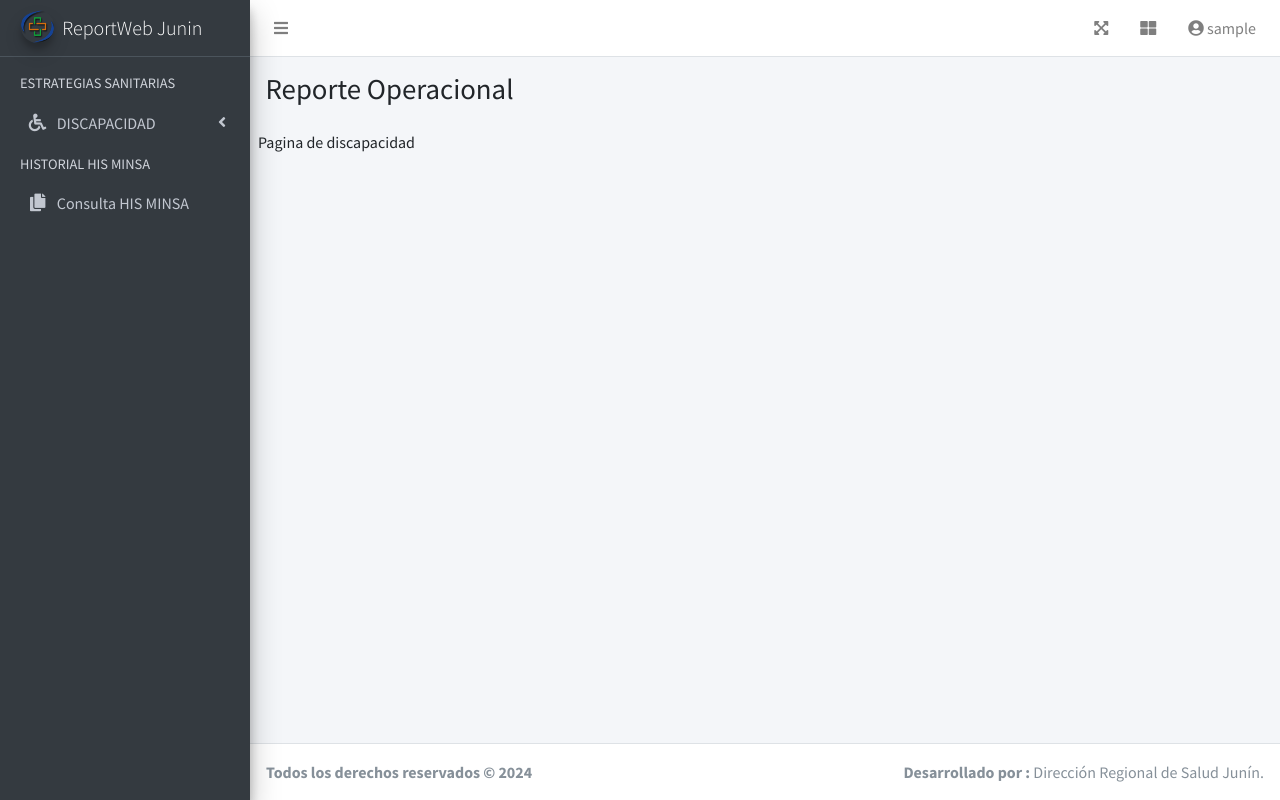
After one commit to veronny/padron_nominal_django, a Django app: page /operacional/ in a window 1280 px wide. The commit adds this page. Run offline with Django 5.2, Linux system fonts and the light colour scheme; the visitor is signed in with stand-in values (Sample User, id 1); some libraries are stand-ins or nearby versions.

Commit message:
reporte operacional

```diff
--- a/config/urls.py
+++ b/config/urls.py
@@ -6,6 +6,7 @@ from django.conf import settings
 urlpatterns = [
     path('admin/', admin.site.urls),
     path('', include('base.urls')),
+    path('', include('discapacidad.urls')),
 
 ]
 
--- /dev/null
+++ b/discapacidad/urls.py
@@ -0,0 +1,6 @@
+from django.urls import path
+from . import views
+
+urlpatterns = [
+    path('operacional/', views.operacional, name='operacional'),
+]
--- a/discapacidad/views.py
+++ b/discapacidad/views.py
@@ -1,3 +1,12 @@
 from django.shortcuts import render
+from django.contrib.auth.decorators import login_required
+from django.contrib.auth.forms import UserCreationForm, AuthenticationForm
+from django.contrib.auth.models import User
+from django.contrib.auth import login, logout, authenticate
+from django.shortcuts import render, redirect
+from django.db import IntegrityError
 
 # Create your views here.
+@login_required
+def operacional(request):
+    return render(request, 'discapacidad/index.html')
--- a/templates/base.html
+++ b/templates/base.html
@@ -98,7 +98,7 @@
                 </a>
                 <ul class="nav nav-treeview">
                     <li class="nav-item">
-                      <a href="#" class="nav-link">
+                      <a href="{% url 'operacional' %}" class="nav-link">
                         <i class="far fa-circle nav-icon"></i>
                         <p>Reporte Operacional</p>
                       </a>
@@ -146,14 +146,10 @@
       <div class="content-header">
         <div class="container-fluid">
           <div class="row mb-2">
-            <div class="col-sm-6">
-              <h1 class="m-0">Dashboard</h1>
-            </div><!-- /.col -->
-            <div class="col-sm-6">
-              <ol class="breadcrumb float-sm-right">
-                <li class="breadcrumb-item"><a href="#"></a></li>
-              </ol>
-            </div><!-- /.col -->
+
+            {% block header %}
+            {% endblock %}
+
           </div><!-- /.row -->
         </div><!-- /.container-fluid -->
       </div>
@@ -223,5 +219,9 @@
 <script src="{% static 'assets/dist/js/adminlte.js' %}"></script>
 <!-- AdminLTE dashboard demo (This is only for demo purposes) -->
 <script src="{% static 'assets/dist/js/pages/dashboard.js' %}"></script>
+<!-- HTMX -->
+<script src="https://unpkg.com/htmx.org@1.9.2/dist/htmx.js"></script>
+<!-- Apache ECharts -->
+<script src="https://cdnjs.cloudflare.com/ajax/libs/echarts/5.4.3/echarts.min.js"></script>
 </body>
 </html>
--- /dev/null
+++ b/templates/discapacidad/index.html
@@ -0,0 +1,21 @@
+{% extends "base.html" %}
+{% load static %}
+
+{% block header %}
+<div class="col-sm-6">
+    <h1 class="m-0">Reporte Operacional</h1>
+  </div><!-- /.col -->
+  <div class="col-sm-6">
+    <ol class="breadcrumb float-sm-right">
+      <li class="breadcrumb-item"><a href="#"></a></li>
+    </ol>
+  </div><!-- /.col -->
+{% endblock %}
+
+{% block body %}
+
+
+<div class="row">
+Pagina de discapacidad
+</div>
+{% endblock %}
--- a/templates/index.html
+++ b/templates/index.html
@@ -5,5 +5,7 @@
 
 <div class="row">
 Pagina Principal
+</br> Cuadros estadisticos
+</br> Fechas de Actualizacion
 </div>
 {% endblock %}
```
